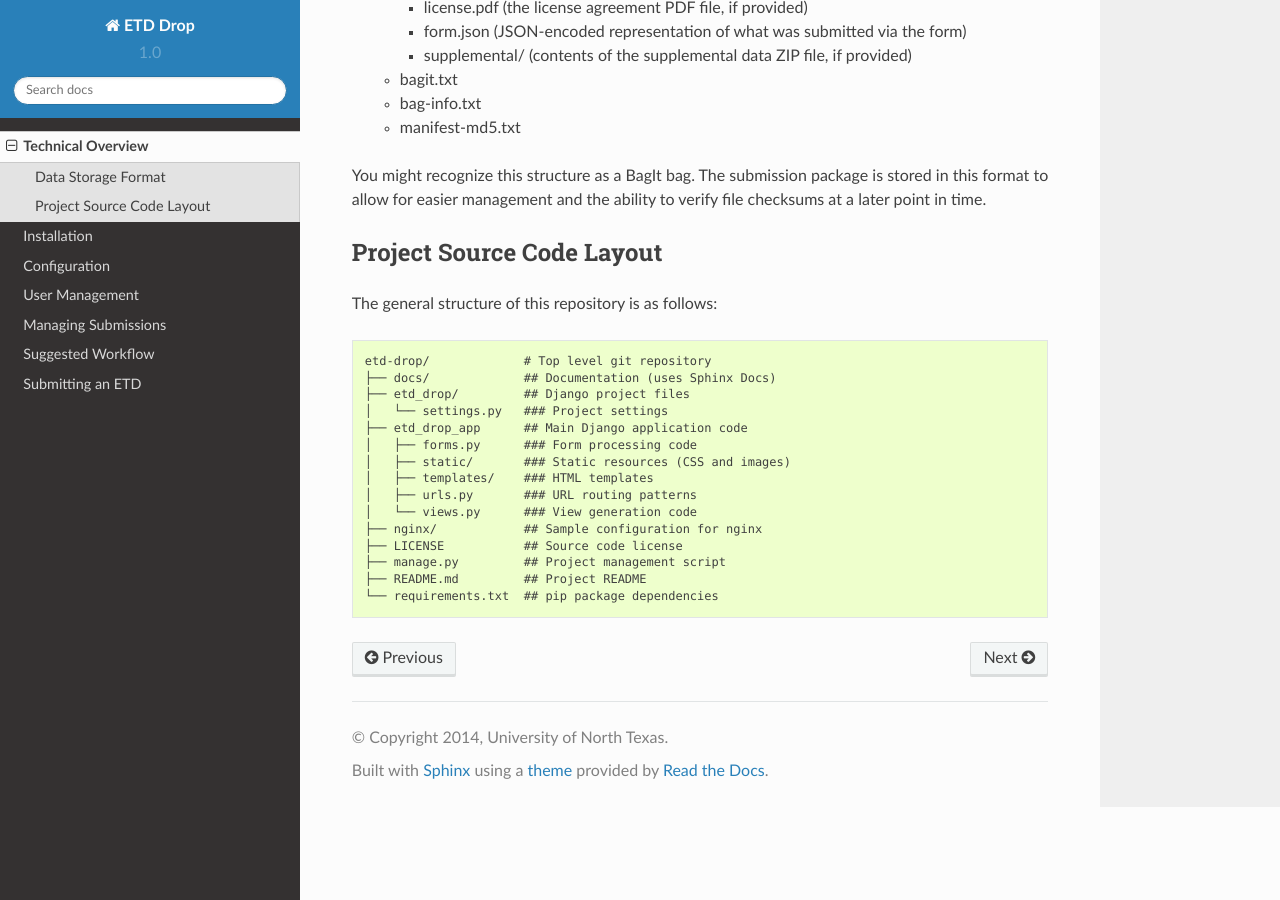
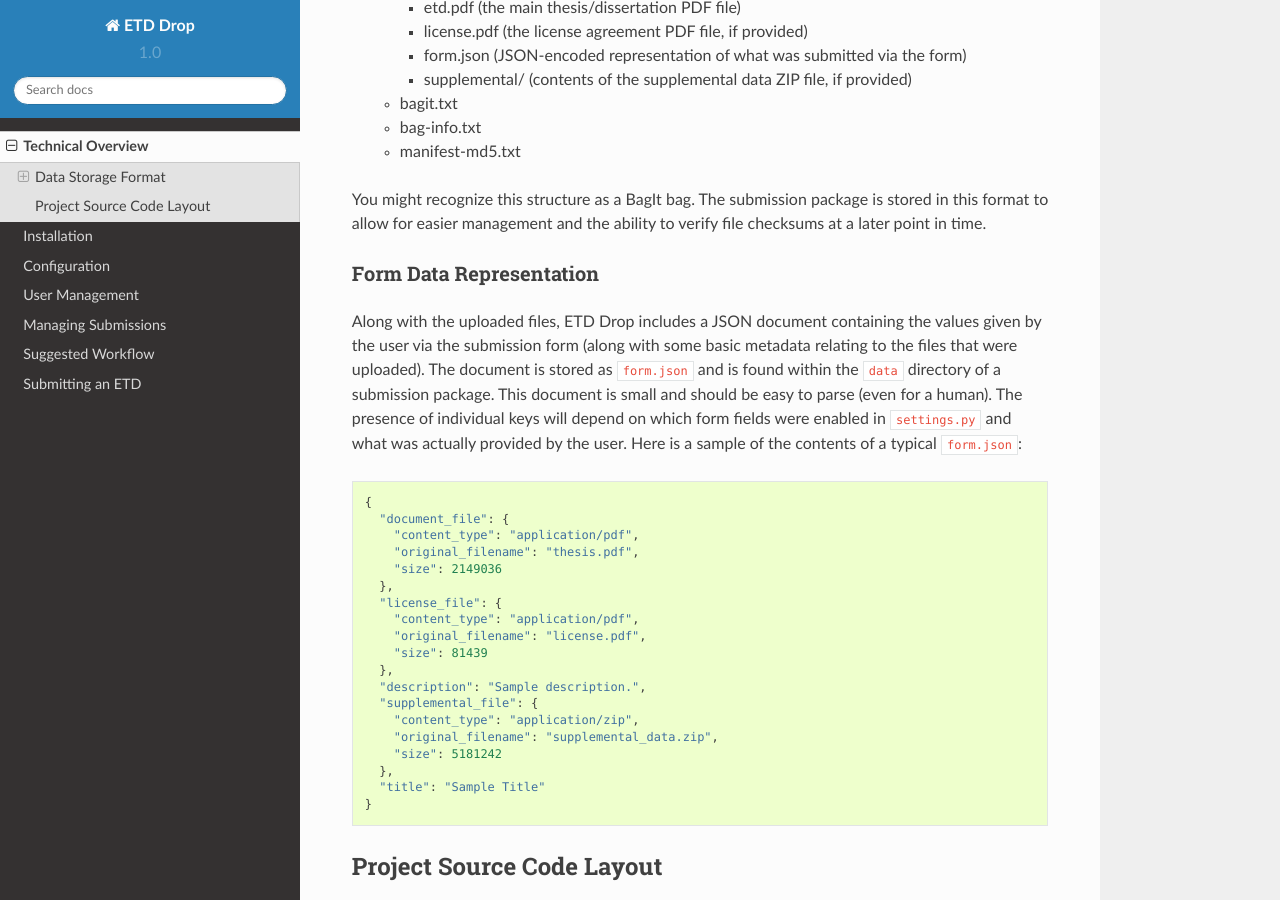
Before and after one commit to MetaArchive/etd-drop, a Sphinx documentation site: the page built from docs/source/technical_overview.rst, in a window 1280 px wide and 900 px high, scrolled down 797 px. Built offline with Sphinx 7.4.7 and the Read the Docs theme 2.0.0, drawn with Linux system fonts in a browser that asks for light colours; some of the changed text lies outside the part shown.

Commit message:
Add information about JSON form data format to docs

```diff
--- a/docs/source/technical_overview.rst
+++ b/docs/source/technical_overview.rst
@@ -49,6 +49,38 @@ You might recognize this structure as a BagIt bag. The submission package is
 stored in this format to allow for easier management and the ability to verify
 file checksums at a later point in time.
 
+Form Data Representation
+------------------------
+
+Along with the uploaded files, ETD Drop includes a JSON document containing
+the values given by the user via the submission form (along with some basic
+metadata relating to the files that were uploaded). The document is stored as
+``form.json`` and is found within the ``data`` directory of a submission
+package. This document is small and should be easy to parse (even for a
+human). The presence of individual keys will depend on which form fields were
+enabled in ``settings.py`` and what was actually provided by the user. Here
+is a sample of the contents of a typical ``form.json``::
+
+    {
+      "document_file": {
+        "content_type": "application/pdf",
+        "original_filename": "thesis.pdf",
+        "size": 2149036
+      },
+      "license_file": {
+        "content_type": "application/pdf",
+        "original_filename": "license.pdf",
+        "size": 81439
+      },
+      "description": "Sample description.",
+      "supplemental_file": {
+        "content_type": "application/zip",
+        "original_filename": "supplemental_data.zip",
+        "size": 5181242
+      },
+      "title": "Sample Title"
+    }
+
 Project Source Code Layout
 ==========================
 
```
